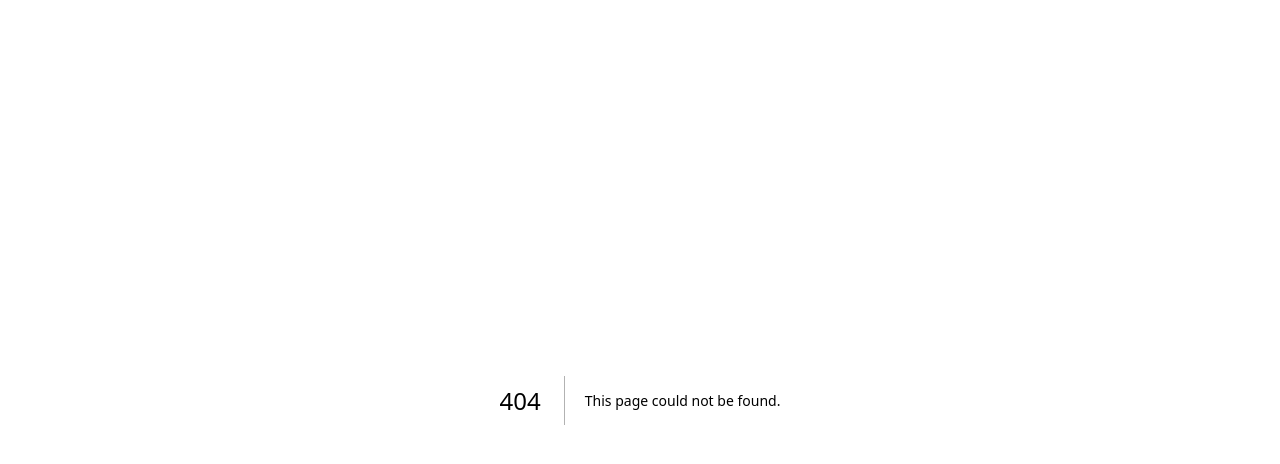
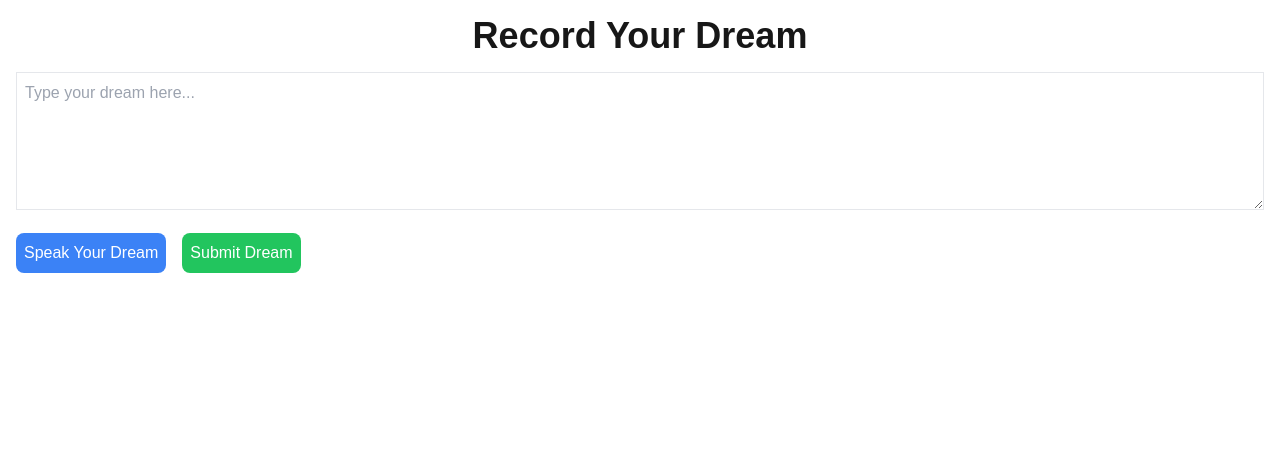
Before and after one commit to sumanth-2003/MOODFLOW, a Next.js app: page /journaling in a window 1280 px wide. Before the commit this address had no page. Shown: the top 464 px of the page. Built offline with nearby package versions, Linux system fonts and the light colour scheme.

Commit message:
added speak feature

```diff
--- /dev/null
+++ b/app/journaling/page.js
@@ -0,0 +1,53 @@
+'use client';
+import 'regenerator-runtime/runtime';
+
+import { useState } from 'react';
+import dynamic from 'next/dynamic';
+
+// Import the useSpeechRecognition hook directly
+import SpeechRecognition, { useSpeechRecognition } from 'react-speech-recognition';
+
+export default function Journaling() {
+    const [dream, setDream] = useState('');
+    const { transcript, resetTranscript } = useSpeechRecognition();  // Access useSpeechRecognition directly
+
+    const handleSubmit = async () => {
+        const response = await fetch('/api/dream', {
+            method: 'POST',
+            headers: {
+                'Content-Type': 'application/json',
+            },
+            body: JSON.stringify({ dream: dream || transcript }),
+        });
+        const result = await response.json();
+        console.log(result);
+        alert('Dream saved successfully!');
+    };
+
+    return (
+        <div className="container mx-auto p-4">
+            <h1 className="text-4xl font-bold text-center mb-4">Record Your Dream</h1>
+            <textarea
+                className="border p-2 w-full"
+                value={dream}
+                onChange={(e) => setDream(e.target.value)}
+                placeholder="Type your dream here..."
+                rows={5}
+            />
+            <div className="mt-4">
+                <button
+                    className="mr-4 p-2 bg-blue-500 text-white rounded-lg"
+                    onClick={() => SpeechRecognition.startListening()}
+                >
+                    Speak Your Dream
+                </button>
+                <button
+                    className="p-2 bg-green-500 text-white rounded-lg"
+                    onClick={handleSubmit}
+                >
+                    Submit Dream
+                </button>
+            </div>
+        </div>
+    );
+}
--- a/package.json
+++ b/package.json
@@ -12,7 +12,9 @@
     "moodflow": "file:",
     "next": "14.2.13",
     "react": "^18",
-    "react-dom": "^18"
+    "react-dom": "^18",
+    "react-speech-recognition": "^3.10.0",
+    "regenerator-runtime": "^0.14.1"
   },
   "devDependencies": {
     "eslint": "^8",
```
Also changed, not shown: 1 other file (tests, documents, lock files or other folders).
